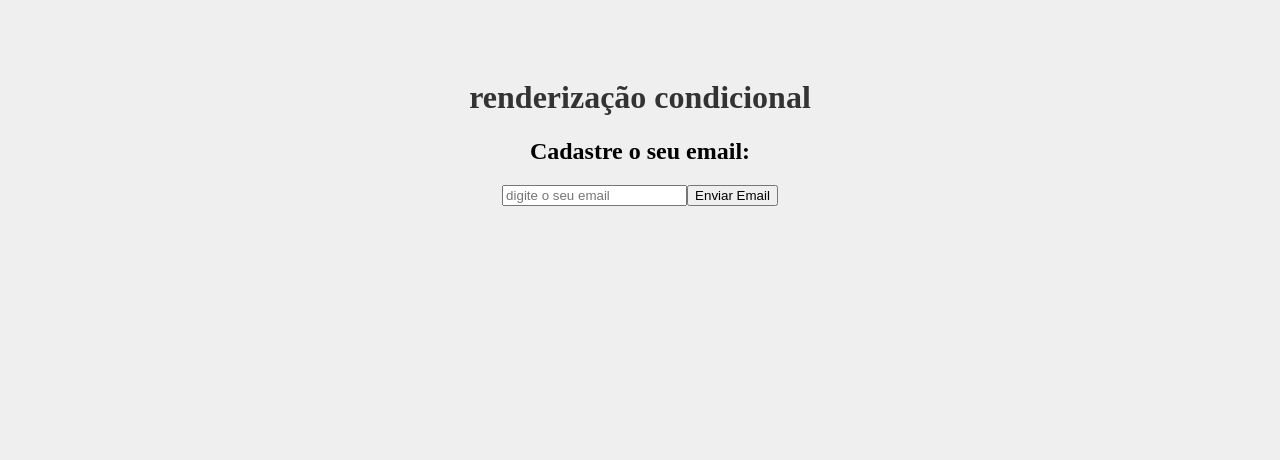
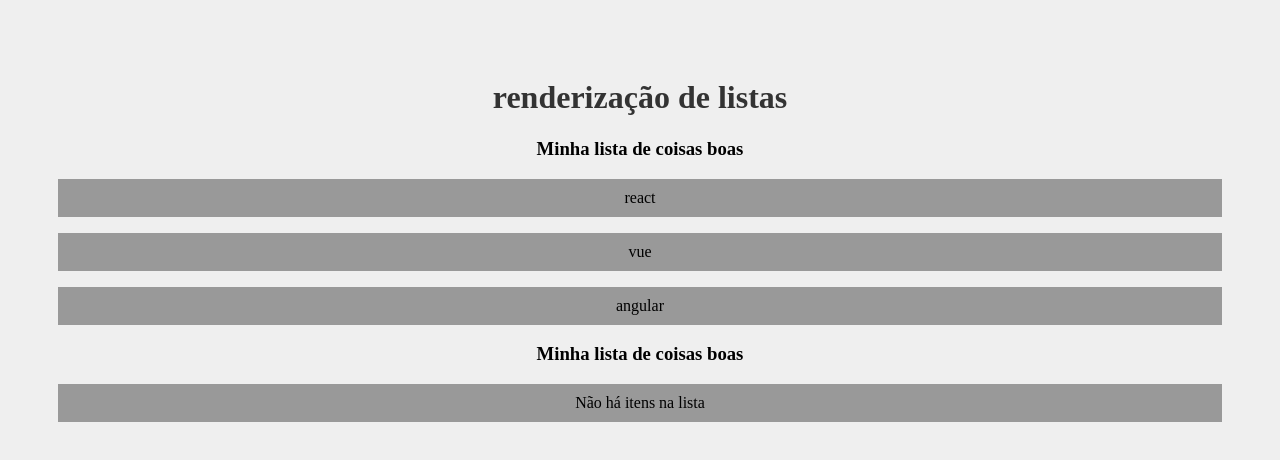
Before and after one commit to alissonfilipe/cursoReact, a React (Create React App) app: page / in a window 1280 px wide. Shown: the top 460 px of the page. Built offline with nearby package versions, Linux system fonts and the light colour scheme.

Commit message:
renderização de listas

```diff
--- a/src/App.js
+++ b/src/App.js
@@ -1,24 +1,22 @@
 import './App.css';
-import Condicional from './components/Condicional';
+import OutraLista from './components/OutraLista';
+
 
 
 
 function App() {
 
-
-
-
-
-
-
-
+  const meusItens = ['react', 'vue', 'angular']
 
   //retorno da função
   return (
 
     <div className="App">
-      <h1>renderização condicional</h1>
-      <Condicional />
+      <h1>renderização de listas</h1>
+      <OutraLista itens={meusItens} />
+      <OutraLista itens={[]} />
+
+
 
     </div>
   );
--- /dev/null
+++ b/src/components/OutraLista.js
@@ -0,0 +1,17 @@
+function OutraLista({ itens }) {
+    return (
+        <>
+            <h3>Minha lista de coisas boas</h3>
+            {itens.length > 0 ? (
+                itens.map((item, index) =>
+                    <p key={index}>{item}</p>
+                ))
+                : (
+                    <p>Não há itens na lista</p>
+                )
+            }
+        </>
+    )
+}
+
+export default OutraLista
```
Also changed, not shown: 1 other file (tests, documents, lock files or other folders).
